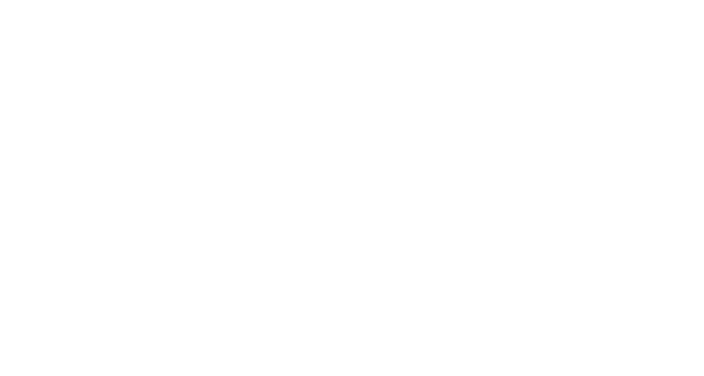
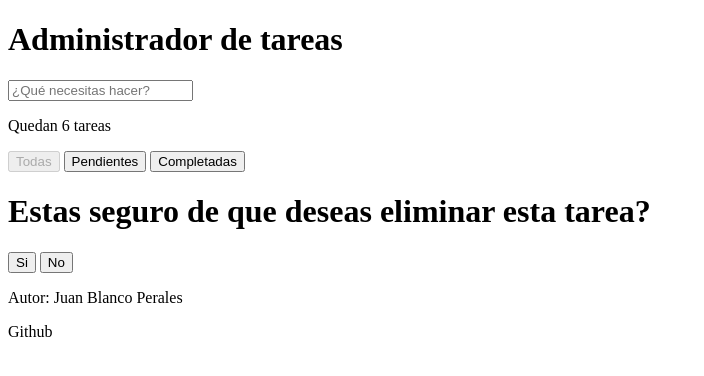
Before and after one commit to juanatm/TypeScrypt, a website built with webpack: page src/index.html in a window 1280 px wide. Shown: the whole page, without its empty margins (0-704 px from the left). Built offline with nearby package versions, Linux system fonts and the light colour scheme; files whose address does not match are found by name.

Commit message:
first commit

```diff
--- a/src/index.html
+++ b/src/index.html
@@ -1,10 +1,46 @@
 <!doctype html>
 <html>
  <head>
+  <title>Task Manager</title>
 
+  <link href="https://fonts.googleapis.com/css?family=Roboto+Slab:700|Roboto:300,400&display=swap" rel="stylesheet">
+  <link href="https://fonts.googleapis.com/icon?family=Material+Icons"
+        rel="stylesheet">
+  <link href="styles.css" rel="stylesheet">
  </head>
  <body>
+<header>
+<h1>Administrador de tareas</h1>
+</header>
+<main>
+  <label>
+    <input id="addTaskInput" type="text" placeholder="¿Qué necesitas hacer?">
+  </label>
+<ul>
 
+</ul>
+<div class="info">
+  <p id="tasksLeft">Quedan 6 tareas</p>
+  <div>
+    <button id="allButton" class="button" disabled>Todas</button>
+    <button id="pendingButton" class="button">Pendientes</button>
+    <button id="completedButton" class="button">Completadas</button>
+  </div>
+</div>
+
+<div>
+<h1>Estas seguro de que deseas eliminar esta tarea?</h1>
+<p></p>
+<div>
+  <button id="yesButton" class="button" >Si</button>
+  <button id="noButton" class="button">No</button>
+</div>
+</div>
+</main>
+<footer>
+<p>Autor: Juan Blanco Perales</p>
+<p>Github</p>
+</footer>
    <script src="bundle.js"></script>
  </body>
 </html>
```
Also changed, not shown: dist/index.html, dist/styles.css (added), 1 other file.
